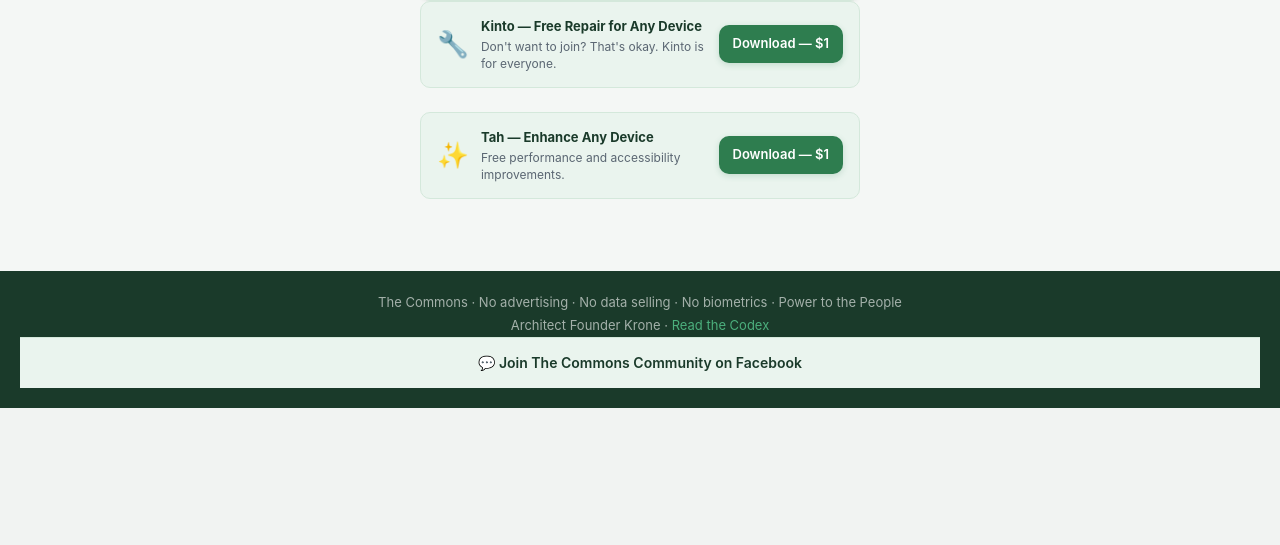
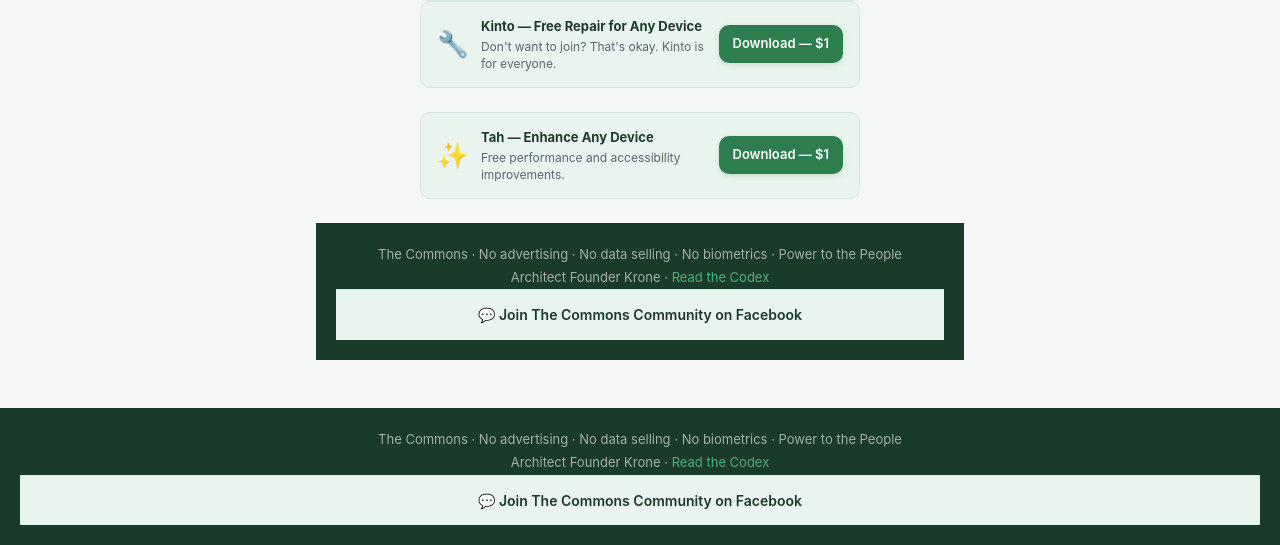
Before and after one commit to Kronestones/the-commons, a FastAPI app: page /register in a window 1280 px wide. Shown: the part 1004-1549 px from the top of the page. Before the commit the page ends 1412 px from the top, so only its background shows below. Run offline with FastAPI, Linux system fonts and the light colour scheme.

Commit message:
fix: replace footer with solid green bar on app pages, keep full footer on login/register

```diff
--- a/static/css/main.css
+++ b/static/css/main.css
@@ -1291,3 +1291,11 @@ a:hover { text-decoration: underline; }
 .product-form label { display: flex; flex-direction: column; gap: 4px; margin-bottom: 12px; font-weight: 500; font-size: 14px; }
 .product-form input, .product-form textarea { border: 1px solid var(--border); border-radius: var(--radius); padding: 10px 12px; font-size: 15px; font-family: inherit; }
 .fee-note { font-size: 13px; color: var(--text-muted); margin: 0; }
+
+/* ── Minimal footer bar ──────────────────────────────────────────────────── */
+.footer-minimal {
+  height: 8px;
+  background: var(--green-dark);
+  padding: 0;
+  margin-top: auto;
+}
--- a/templates/base.html
+++ b/templates/base.html
@@ -53,15 +53,9 @@
     {% block content %}{% endblock %}
   </main>
 
-  <footer class="footer">
-    <p>The Commons · No advertising · No data selling · No biometrics · Power to the People</p>
-    <p>Architect Founder Krone · <a href="/codex">Read the Codex</a></p>
-    <div class="fb-community">
-    <a href="https://www.facebook.com/groups/1625182101758420/" target="_blank" rel="noopener">
-      💬 Join The Commons Community on Facebook
-    </a>
-  </div>
-</footer>
+  {% block footer %}
+  <footer class="footer footer-minimal"></footer>
+  {% endblock %}
 
   <script src="/static/js/main.js"></script>
   {% block scripts %}{% endblock %}
--- a/templates/register.html
+++ b/templates/register.html
@@ -69,6 +69,17 @@
 
 </div>
 
+{% block footer %}
+  <footer class="footer">
+    <p>The Commons · No advertising · No data selling · No biometrics · Power to the People</p>
+    <p>Architect Founder Krone · <a href="/codex">Read the Codex</a></p>
+    <div class="fb-community">
+      <a href="https://www.facebook.com/groups/1625182101758420/" target="_blank" rel="noopener">
+        💬 Join The Commons Community on Facebook
+      </a>
+    </div>
+  </footer>
+{% endblock %}
 {% endblock %}
 {% block scripts %}
 <script>
```
Also changed, not shown: templates/login.html (+11 -0 lines).
